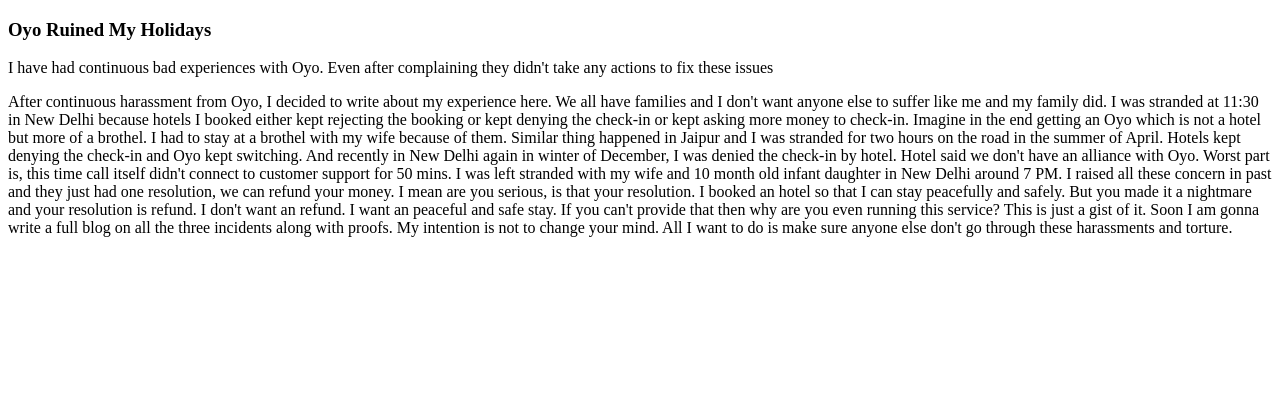
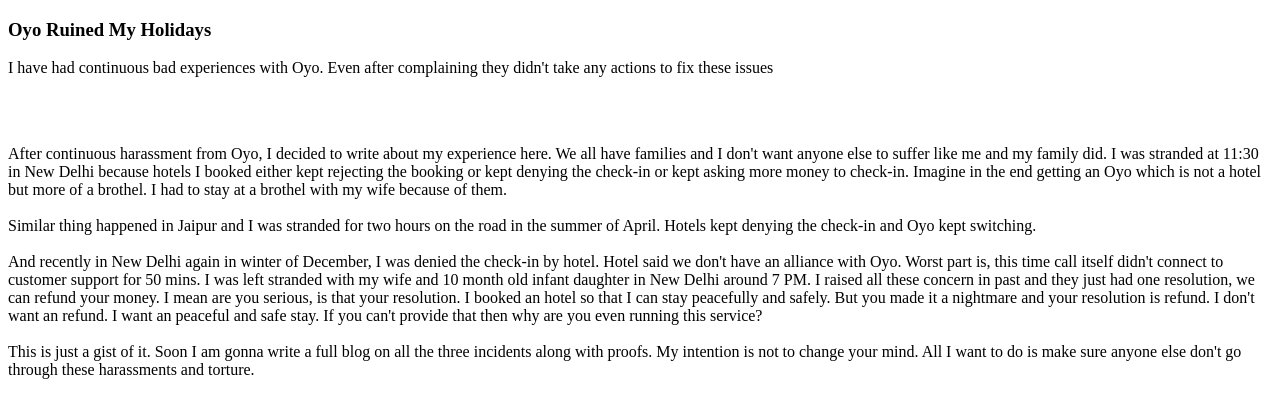
Before and after one commit to sinscary/sinscary.github.io, a plain HTML site: page index.html in a window 1280 px wide. Drawn offline with Linux system fonts and the light colour scheme.

Commit message:
Update index.html

```diff
--- a/index.html
+++ b/index.html
@@ -5,13 +5,14 @@
 <h3>Oyo Ruined My Holidays</h3>
 
 <p>I have had continuous bad experiences with Oyo. Even after complaining they didn't take any actions to fix these issues</p>
+<br><br>
 <p>After continuous harassment from Oyo, I decided to write about my experience here. We all have families and I don't
     want anyone else to suffer like me and my family did. I was stranded at 11:30 in New Delhi because hotels I booked
     either kept rejecting the booking or kept denying the check-in or kept asking more money to check-in. Imagine in the
-    end getting an Oyo which is not a hotel but more of a brothel. I had to stay at a brothel with my wife because of them.
+    end getting an Oyo which is not a hotel but more of a brothel. I had to stay at a brothel with my wife because of them.<br><br>
 
     Similar thing happened in Jaipur and I was stranded for two hours on the road in the summer of April. Hotels kept
-    denying the check-in and Oyo kept switching.
+    denying the check-in and Oyo kept switching.<br><br>
 
     And recently in New Delhi again in winter of December, I was denied the check-in by hotel. Hotel said we don't
     have an alliance with Oyo. Worst part is, this time call itself didn't connect to customer support for 50 mins.
@@ -19,7 +20,7 @@
     concern in past and they just had one resolution, we can refund your money. I mean are you serious, is that
     your resolution. I booked an hotel so that I can stay peacefully and safely. But you made it a nightmare and your
     resolution is refund. I don't want an refund. I want an peaceful and safe stay. If you can't provide that then why
-    are you even running this service?
+    are you even running this service?<br><br>
 
     This is just a gist of it. Soon I am gonna write a full blog on all the three incidents along with proofs. My intention
     is not to change your mind. All I want to do is make sure anyone else don't go through these harassments and torture.
```
